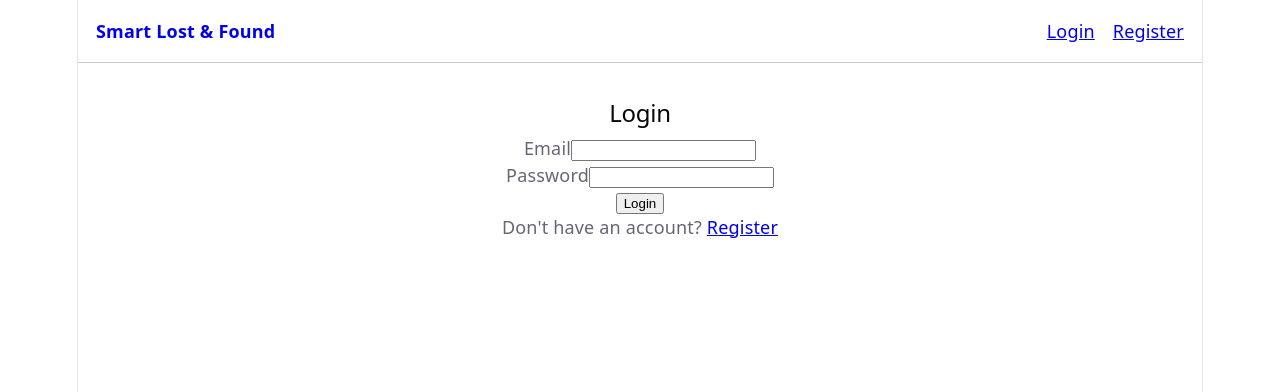
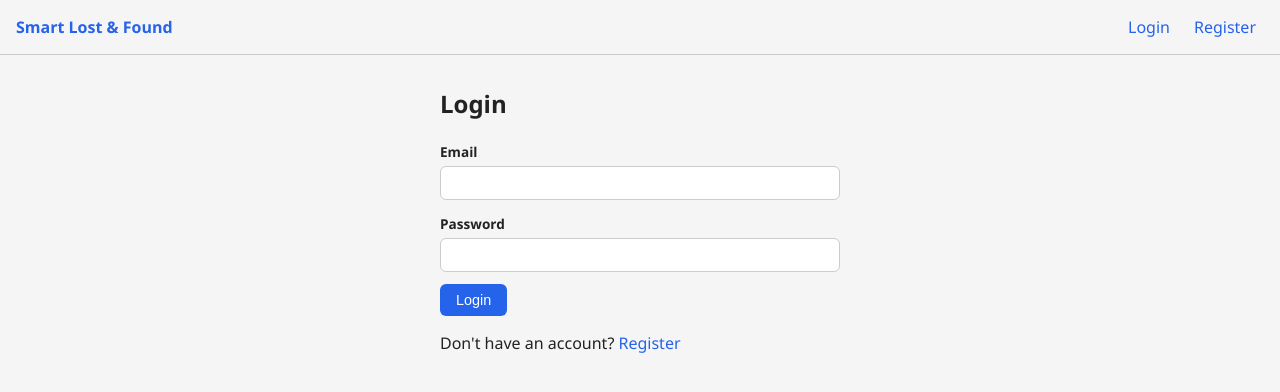
Before and after one commit to Trishna002/smart-lost-found, a React (Vite) app in the folder client/: page /login in a window 1280 px wide. Shown: the top 392 px of the page. Built offline with nearby package versions, Linux system fonts and the light colour scheme.

Commit message:
add README, basic styling, and final polish

```diff
--- a/client/src/index.css
+++ b/client/src/index.css
@@ -1,111 +1,53 @@
-:root {
-  --text: #6b6375;
-  --text-h: #08060d;
-  --bg: #fff;
-  --border: #e5e4e7;
-  --code-bg: #f4f3ec;
-  --accent: #aa3bff;
-  --accent-bg: rgba(170, 59, 255, 0.1);
-  --accent-border: rgba(170, 59, 255, 0.5);
-  --social-bg: rgba(244, 243, 236, 0.5);
-  --shadow:
-    rgba(0, 0, 0, 0.1) 0 10px 15px -3px, rgba(0, 0, 0, 0.05) 0 4px 6px -2px;
-
-  --sans: system-ui, 'Segoe UI', Roboto, sans-serif;
-  --heading: system-ui, 'Segoe UI', Roboto, sans-serif;
-  --mono: ui-monospace, Consolas, monospace;
-
-  font: 18px/145% var(--sans);
-  letter-spacing: 0.18px;
-  color-scheme: light dark;
-  color: var(--text);
-  background: var(--bg);
-  font-synthesis: none;
-  text-rendering: optimizeLegibility;
-  -webkit-font-smoothing: antialiased;
-  -moz-osx-font-smoothing: grayscale;
-
-  @media (max-width: 1024px) {
-    font-size: 16px;
-  }
-}
-
-@media (prefers-color-scheme: dark) {
-  :root {
-    --text: #9ca3af;
-    --text-h: #f3f4f6;
-    --bg: #16171d;
-    --border: #2e303a;
-    --code-bg: #1f2028;
-    --accent: #c084fc;
-    --accent-bg: rgba(192, 132, 252, 0.15);
-    --accent-border: rgba(192, 132, 252, 0.5);
-    --social-bg: rgba(47, 48, 58, 0.5);
-    --shadow:
-      rgba(0, 0, 0, 0.4) 0 10px 15px -3px, rgba(0, 0, 0, 0.25) 0 4px 6px -2px;
-  }
-
-  #social .button-icon {
-    filter: invert(1) brightness(2);
-  }
+* {
+  box-sizing: border-box;
 }
 
 body {
   margin: 0;
+  font-family: 'Segoe UI', Arial, sans-serif;
+  background-color: #f5f5f5;
+  color: #222;
 }
 
-#root {
-  width: 1126px;
-  max-width: 100%;
-  margin: 0 auto;
-  text-align: center;
-  border-inline: 1px solid var(--border);
-  min-height: 100svh;
-  display: flex;
-  flex-direction: column;
-  box-sizing: border-box;
+a {
+  color: #2563eb;
+  text-decoration: none;
+}
+a:hover {
+  text-decoration: underline;
 }
 
-h1,
-h2 {
-  font-family: var(--heading);
-  font-weight: 500;
-  color: var(--text-h);
+button {
+  background-color: #2563eb;
+  color: white;
+  border: none;
+  padding: 0.5rem 1rem;
+  border-radius: 6px;
+  cursor: pointer;
+  font-size: 0.9rem;
+}
+button:hover {
+  background-color: #1d4ed8;
+}
+button:disabled {
+  background-color: #9ca3af;
+  cursor: not-allowed;
 }
 
-h1 {
-  font-size: 56px;
-  letter-spacing: -1.68px;
-  margin: 32px 0;
-  @media (max-width: 1024px) {
-    font-size: 36px;
-    margin: 20px 0;
-  }
-}
-h2 {
-  font-size: 24px;
-  line-height: 118%;
-  letter-spacing: -0.24px;
-  margin: 0 0 8px;
-  @media (max-width: 1024px) {
-    font-size: 20px;
-  }
-}
-p {
-  margin: 0;
+input, select, textarea {
+  width: 100%;
+  padding: 0.5rem;
+  margin: 0.25rem 0 0.75rem 0;
+  border: 1px solid #ccc;
+  border-radius: 6px;
+  font-size: 0.9rem;
 }
 
-code,
-.counter {
-  font-family: var(--mono);
-  display: inline-flex;
-  border-radius: 4px;
-  color: var(--text-h);
+label {
+  font-weight: 600;
+  font-size: 0.85rem;
 }
 
-code {
-  font-size: 15px;
-  line-height: 135%;
-  padding: 4px 8px;
-  background: var(--code-bg);
+nav a {
+  margin-right: 0.5rem;
 }
```
Also changed, not shown: 1 other file (tests, documents, lock files or other folders).
